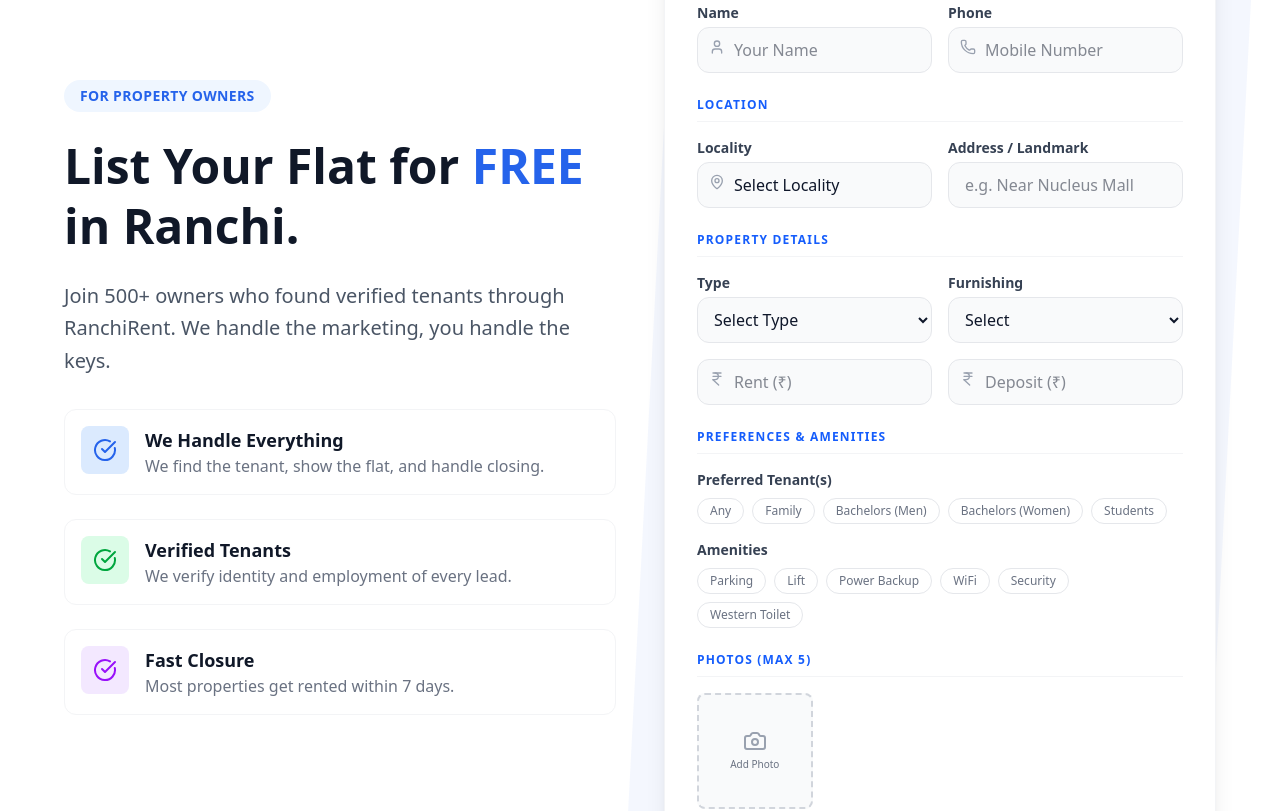
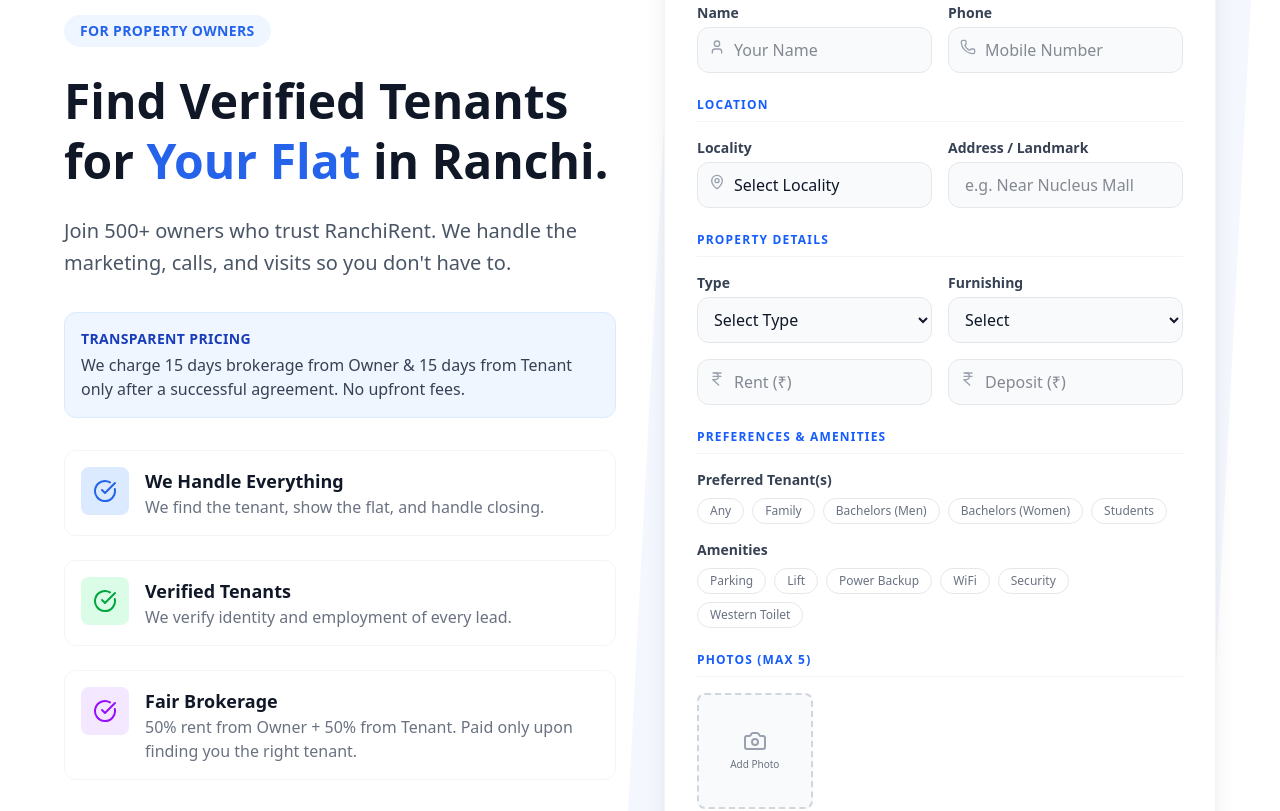
Before and after one commit to rupeshsinghkota/Ranchirent, a Next.js app: page /landlord in a window 1280 px wide. Shown: the part 300-1111 px from the top of the page. Built offline with nearby package versions, Linux system fonts and the light colour scheme.

Commit message:
content: update landlord page with 50-50 brokerage info

```diff
--- a/app/landlord/page.tsx
+++ b/app/landlord/page.tsx
@@ -16,11 +16,18 @@
                         FOR PROPERTY OWNERS
                     </span>
                     <h1 className="text-4xl md:text-5xl font-extrabold text-gray-900 leading-tight mb-6">
-                        List Your Flat for <span className="text-brand-blue">FREE</span> in Ranchi.
+                        Find Verified Tenants for <span className="text-brand-blue">Your Flat</span> in Ranchi.
                     </h1>
                     <p className="text-xl text-gray-600 mb-8 leading-relaxed">
-                        Join 500+ owners who found verified tenants through RanchiRent. We handle the marketing, you handle the keys.
+                        Join 500+ owners who trust RanchiRent. We handle the marketing, calls, and visits so you don't have to.
                     </p>
+
+                    <div className="bg-blue-50 border border-blue-100 p-4 rounded-xl mb-8">
+                        <p className="text-sm font-bold text-blue-800 uppercase tracking-wide mb-1">Transparent Pricing</p>
+                        <p className="text-gray-700 font-medium">
+                            We charge 15 days brokerage from Owner & 15 days from Tenant only after a successful agreement. No upfront fees.
+                        </p>
+                    </div>
 
                     <div className="space-y-6">
                         <div className="flex items-start gap-4 p-4 bg-white rounded-xl border border-gray-100 highlight-card hover:border-blue-100 transition">
@@ -46,8 +53,8 @@
                                 <CheckCircle className="w-6 h-6" />
                             </div>
                             <div>
-                                <h3 className="font-bold text-gray-900 text-lg">Fast Closure</h3>
-                                <p className="text-gray-500">Most properties get rented within 7 days.</p>
+                                <h3 className="font-bold text-gray-900 text-lg">Fair Brokerage</h3>
+                                <p className="text-gray-500">50% rent from Owner + 50% from Tenant. Paid only upon finding you the right tenant.</p>
                             </div>
                         </div>
                     </div>
```
